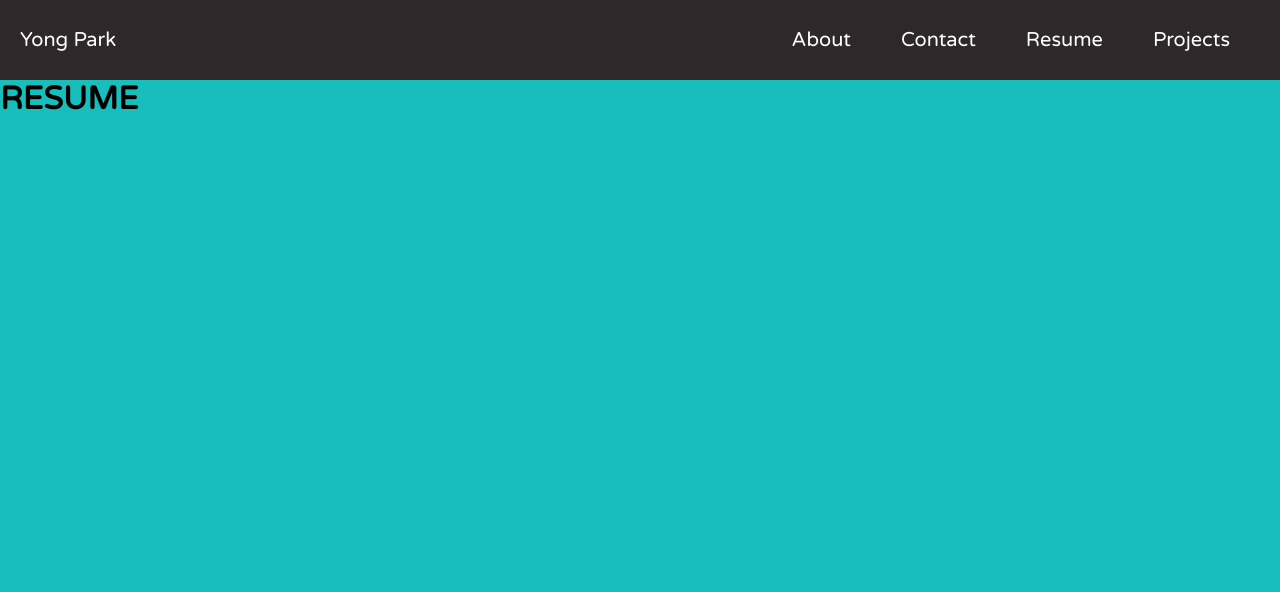
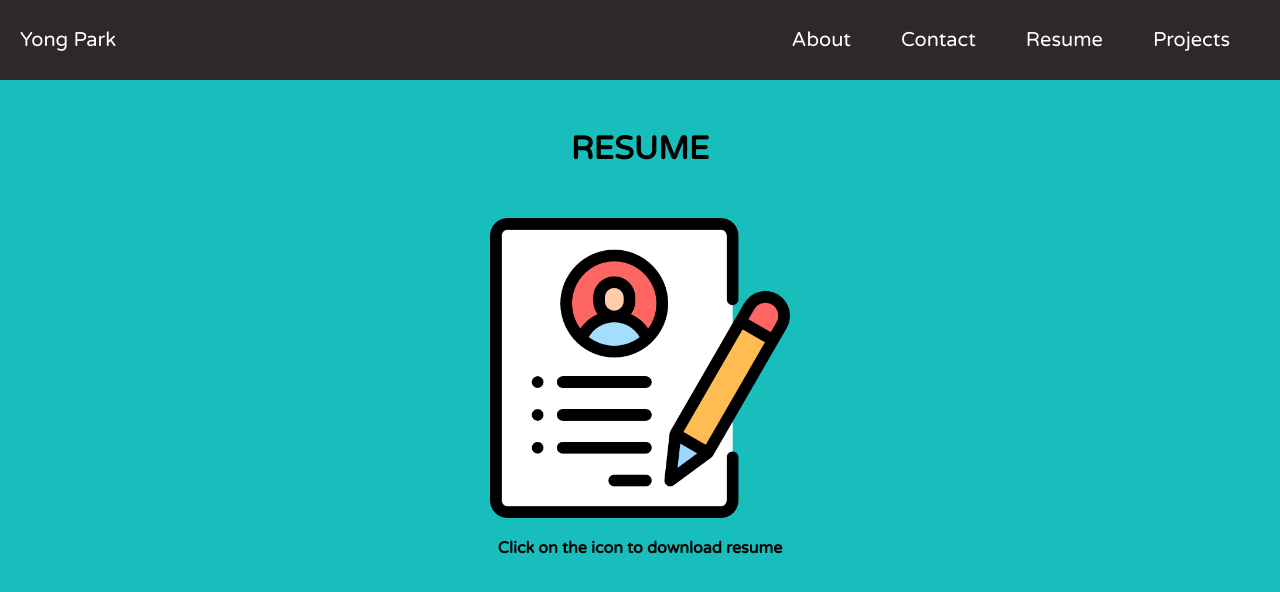
Before and after one commit to pyongho1/portfolio-react, a React (Create React App) app: page /resume in a window 1280 px wide. Shown: the top 592 px of the page. Built offline with nearby package versions, Linux system fonts and the light colour scheme.

Commit message:
Add content for resume page

```diff
--- /dev/null
+++ b/src/pages/Resume/Resume.css
@@ -0,0 +1,22 @@
+.resumeContainer {
+  display: flex;
+  flex-direction: column;
+  align-items: center;
+  justify-content: center;
+  margin-top: 50px;
+}
+
+.resumeContainer img {
+  height: 300px;
+  margin-top: 50px;
+  transition: all 0.3s ease;
+  cursor: pointer;
+}
+
+.resumeContainer img:hover {
+  height: 330px;
+}
+
+.resumeContainer h4 {
+  margin-top: 20px;
+}
--- a/src/pages/Resume/Resume.jsx
+++ b/src/pages/Resume/Resume.jsx
@@ -1,7 +1,11 @@
+import "./Resume.css";
+
 const Resume = () => {
   return (
-    <div>
+    <div className="resumeContainer">
       <h1>RESUME</h1>
+      <img src="./resume.png" alt="" />
+      <h4>Click on the icon to download resume</h4>
     </div>
   );
 };
```
